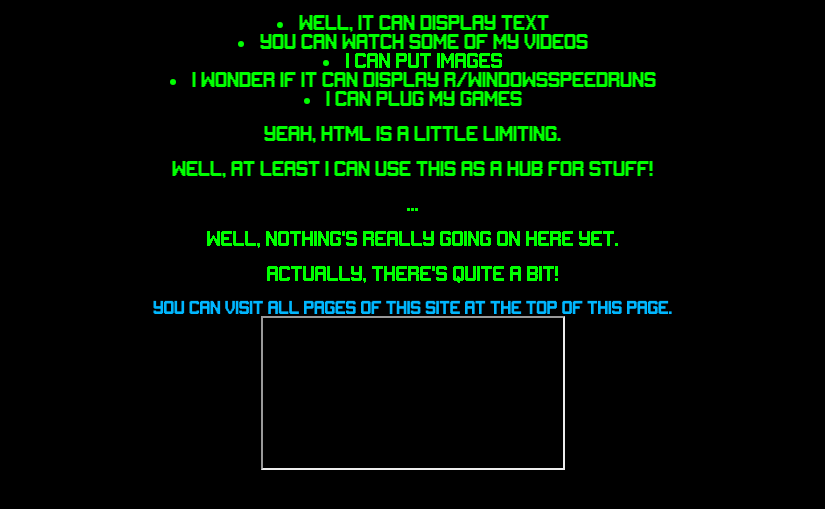
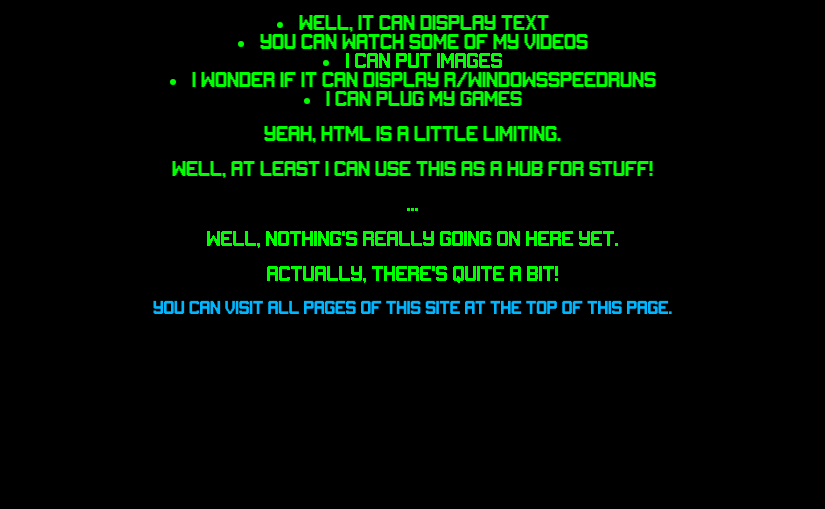
Before and after one commit to Lim98SE/Lim95.com, a plain HTML site: page index.html in a window 1280 px wide. Shown: the part 265-774 px from the top of the page, without its empty margins (227-1052 px from the left). Drawn offline with Linux system fonts and the light colour scheme.

Commit message:
Update index.html

```diff
--- a/index.html
+++ b/index.html
@@ -35,5 +35,3 @@
 <p>Well, nothing's really going on here yet.</p>
 <p>Actually, there's quite a bit!</p>
 <a href="index.html">You can visit all pages of this site at the top of this page.</a>
-  <br>
-  <iframe src="game/index.html"></iframe>
```
